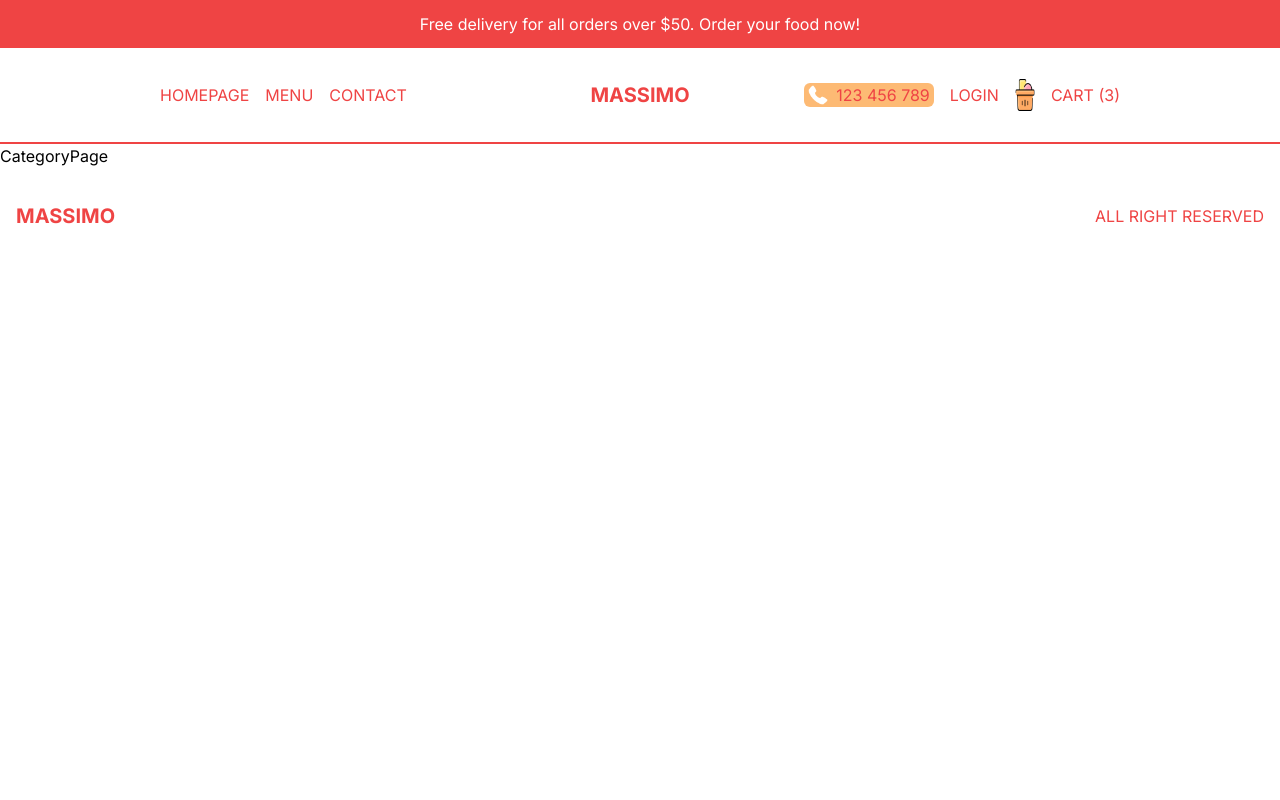
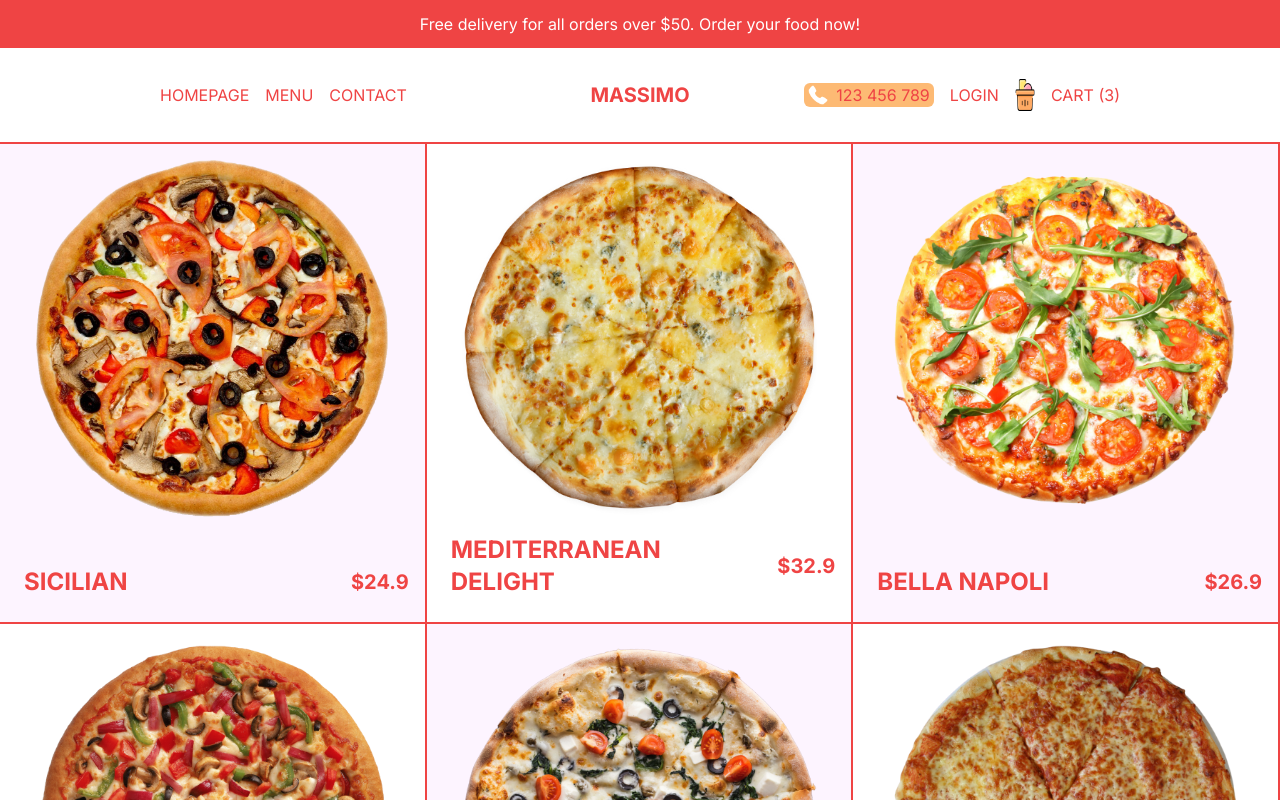
Before and after one commit to MarekRykaczewski/restaurant, a Next.js app: page /menu/burgers in a window 1280 px wide. Shown: the top 800 px of the page. Built offline with nearby package versions, Linux system fonts and the light colour scheme.

Commit message:
add Category page

```diff
--- a/src/app/menu/[category]/page.tsx
+++ b/src/app/menu/[category]/page.tsx
@@ -1,7 +1,35 @@
+import { pizzas } from "@/data";
+import Image from "next/image";
+import Link from "next/link";
 import React from "react";
 
 const CategoryPage = () => {
-  return <div>CategoryPage</div>;
+  return (
+    <div className="flex flex-wrap text-red-500">
+      {pizzas.map((item) => (
+        <Link
+          className="w-full h-[60vh] border-r-2 border-b-2 border-red-500 sm:w-1/2 lg:w-1/3 p-4 flex flex-col justify-between group odd:bg-fuchsia-50"
+          href={`/product/${item.id}`}
+          key={item.id}
+        >
+          {/* IMAGE CONTAINER */}
+          {item.img && (
+            <div className="relative h-[80%]">
+              <Image src={item.img} alt="" fill className="object-contain" />
+            </div>
+          )}
+          {/* TEXT CONTAINER */}
+          <div className="flex items-center justify-between font-bold">
+            <h1 className="text-2xl uppercase p-2">{item.title}</h1>
+            <h2 className="group-hover:hidden text-xl">${item.price}</h2>
+            <button className="hidden group-hover:block uppercase bg-red-500 text-white p-2 rounded-md">
+              Add to Cart
+            </button>
+          </div>
+        </Link>
+      ))}
+    </div>
+  );
 };
 
 export default CategoryPage;
```
